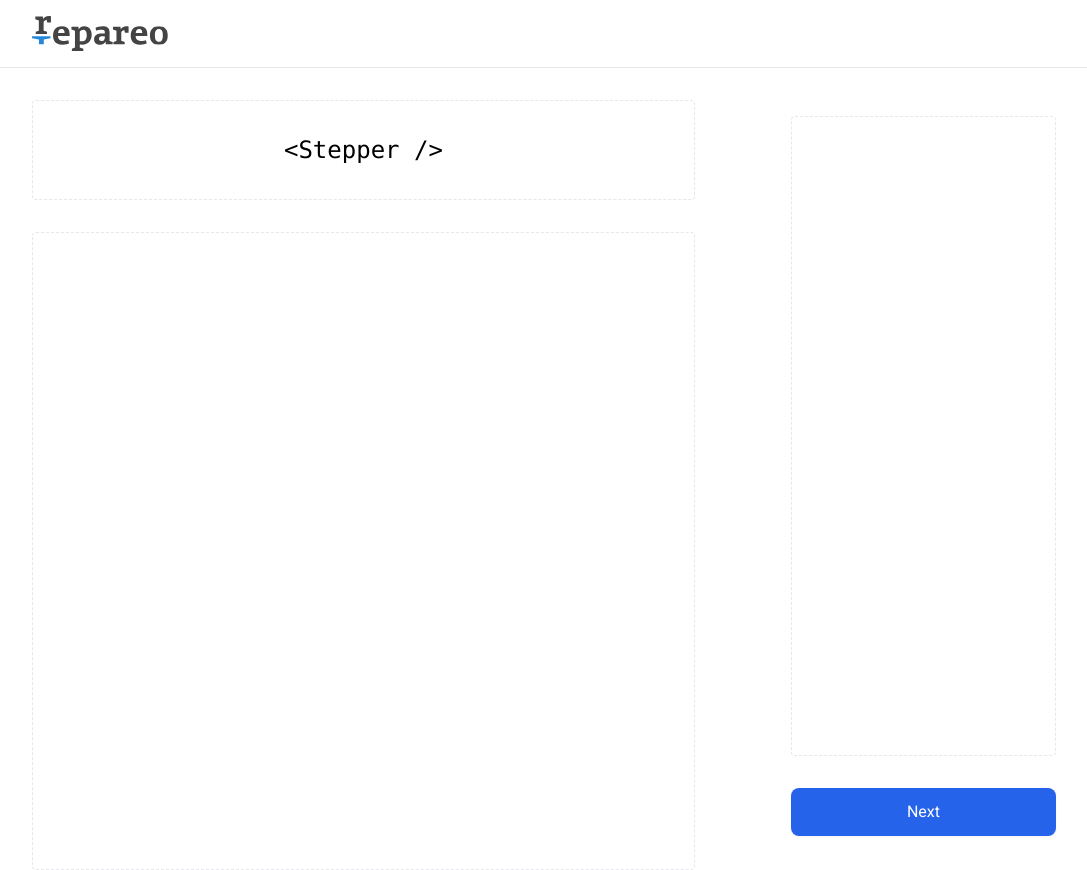
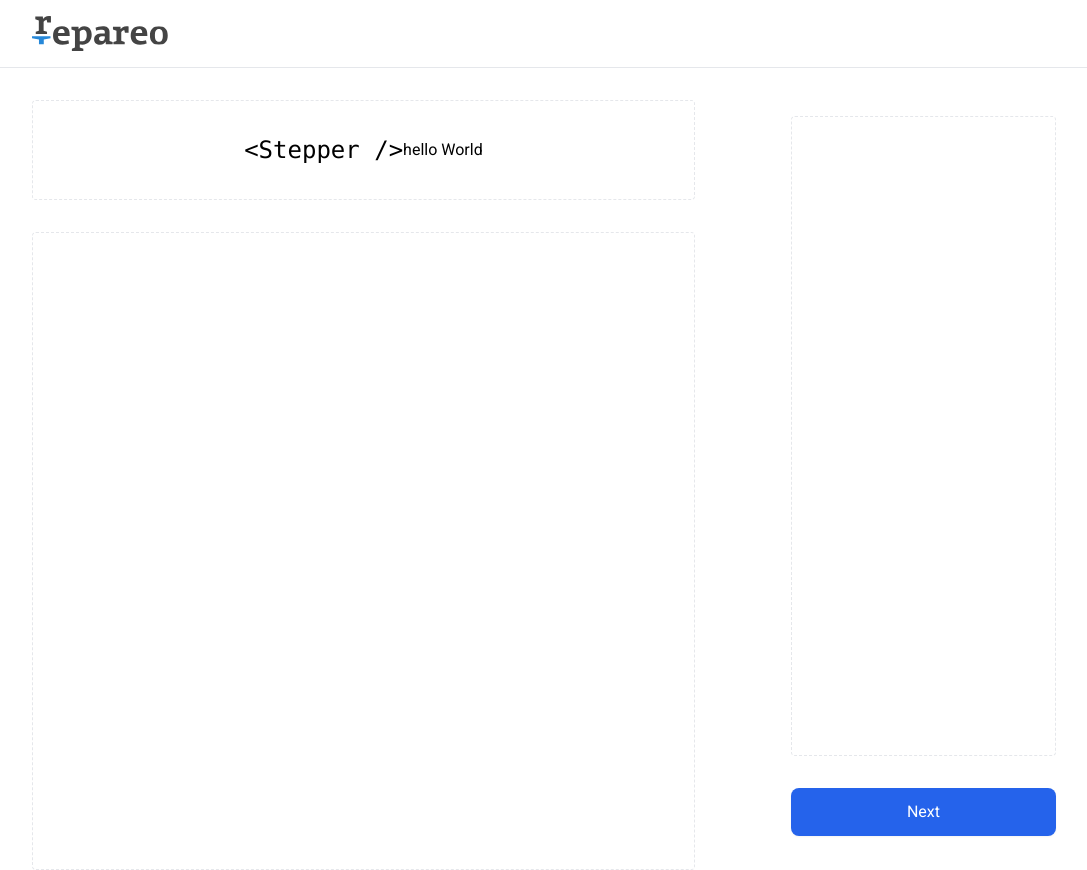
Before and after one commit to talhadar2011/Repareo-App, a Next.js app: page / in a window 1280 px wide. Shown: the whole page, without its empty margins (96-1183 px from the left). Built offline with nearby package versions, Linux system fonts and the light colour scheme.

Commit message:
Repo Cloned

```diff
--- a/components/stepper/stepper.tsx
+++ b/components/stepper/stepper.tsx
@@ -9,6 +9,7 @@ export default function Stepper() {
 			}
 		>
 			<code className={"text-2xl"}>{"<Stepper />"}</code>
+			hello World
 		</div>
 	);
 }
```
